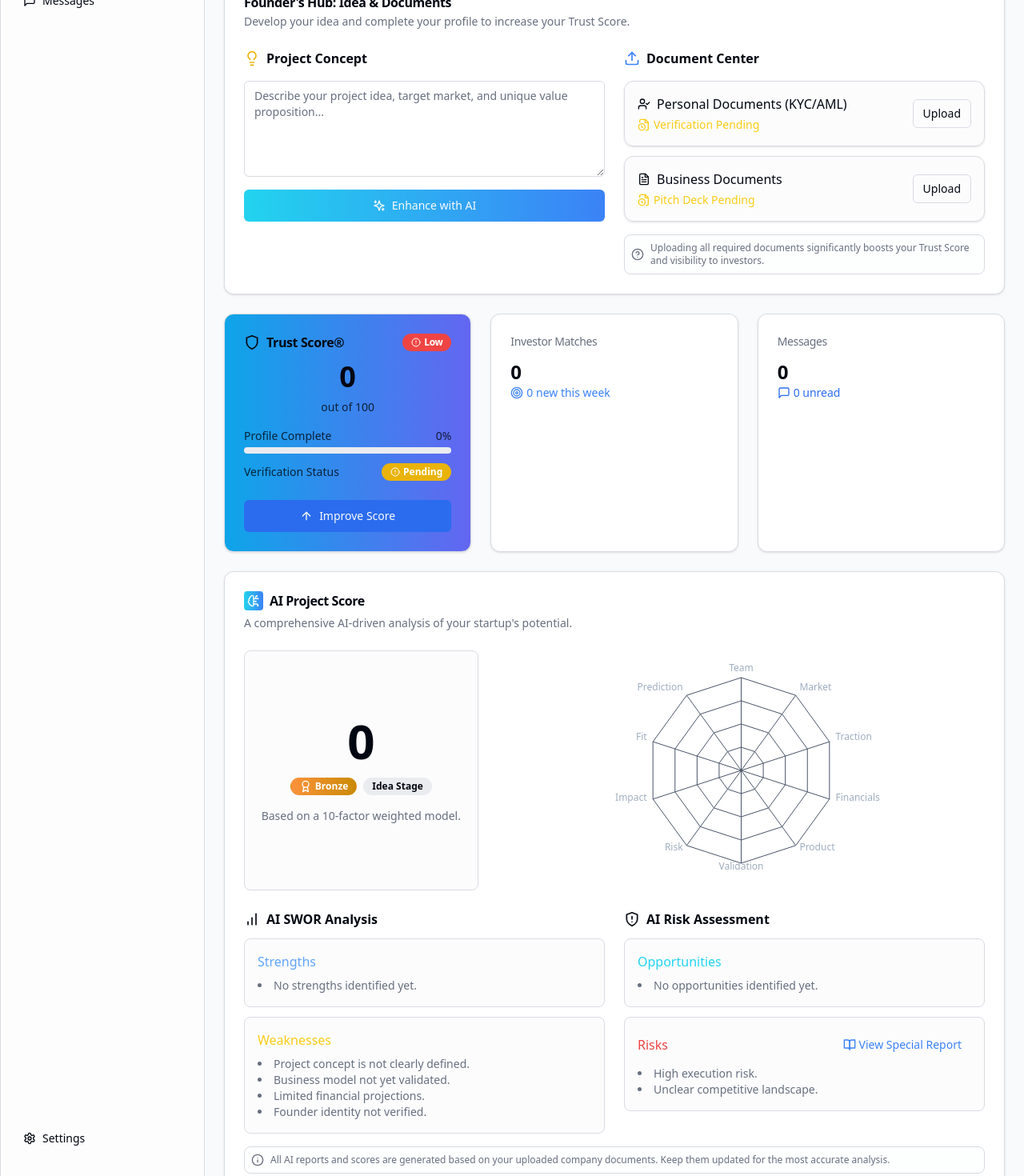
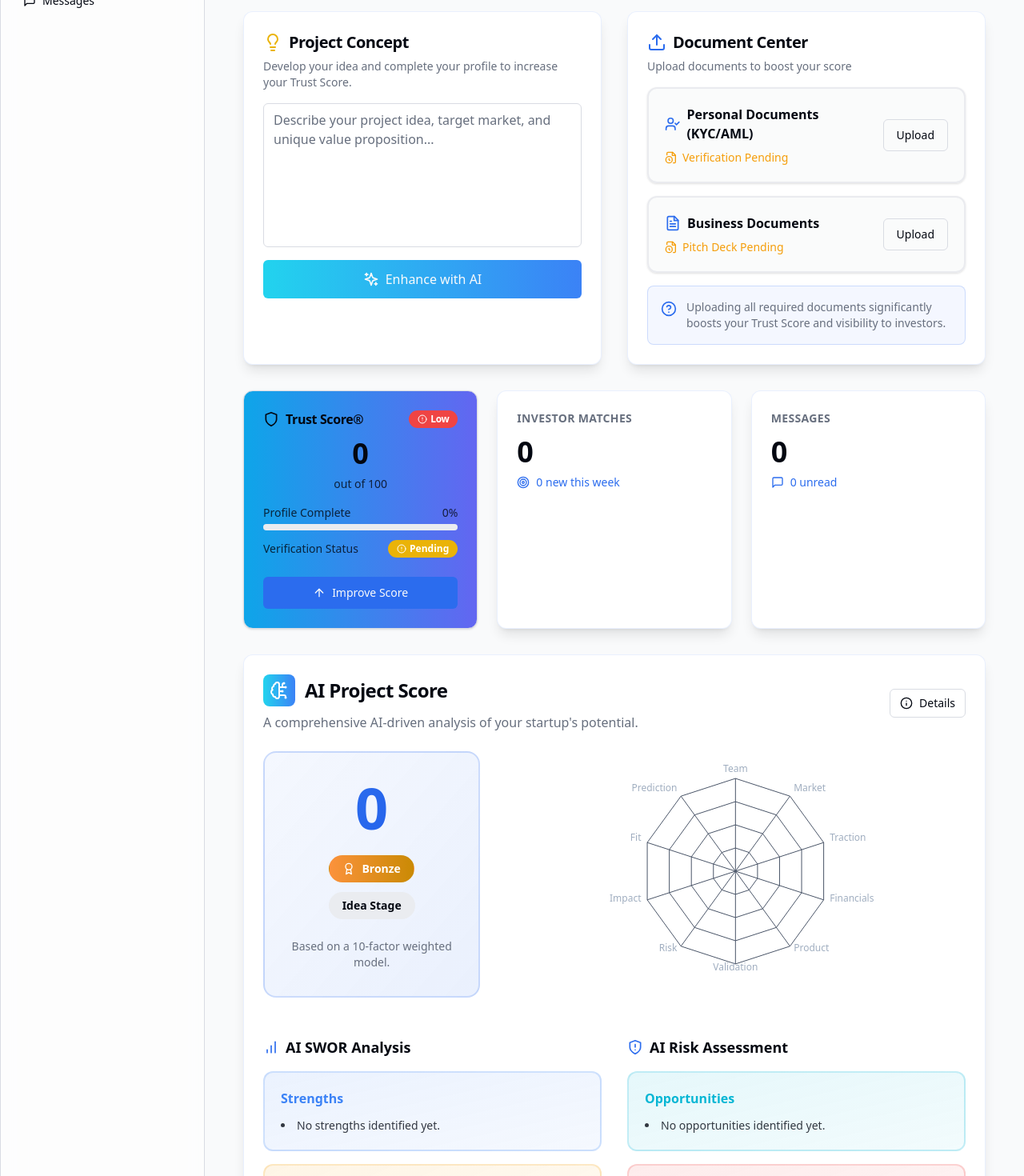
Before and after one commit to SezarRJ/arabia-ai-scout, a React (Vite) app: page /founder-dashboard in a window 1280 px wide. Shown: the part 220-1690 px from the top of the page at 80% size. Built offline with nearby package versions, Linux system fonts and the light colour scheme.

Commit message:
Update design and layout

```diff
--- a/src/pages/FounderDashboard.jsx
+++ b/src/pages/FounderDashboard.jsx
@@ -180,175 +180,219 @@ const FounderDashboard = ({ setMobileSidebarOpen }) => {
         <div className="flex-1">
           <Header setMobileSidebarOpen={setMobileSidebarOpen} />
 
-          <main className="p-4 sm:p-6 space-y-6">
+          <main className="p-4 sm:p-8 lg:p-12 max-w-7xl mx-auto">
             <motion.div
               initial={{ opacity: 0, y: 20 }}
               animate={{ opacity: 1, y: 0 }}
-              className="mb-8"
+              className="mb-10"
             >
-              <div className="flex flex-col sm:flex-row justify-between items-start sm:items-center gap-4">
+              <div className="flex flex-col sm:flex-row justify-between items-start sm:items-center gap-4 mb-2">
                 <div>
-                  <h1 className="text-3xl font-bold mb-2">
+                  <h1 className="text-4xl font-bold mb-3 bg-gradient-to-r from-primary to-blue-600 bg-clip-text text-transparent">
                     {t('welcomeBack', { firstName: user?.user_metadata?.first_name || 'Founder' })}
                   </h1>
-                  <p className="text-muted-foreground">
+                  <p className="text-muted-foreground text-lg">
                     {t('letsContinueBuilding')}
                   </p>
                 </div>
-                <Badge variant="outline" className="text-sm flex items-center space-x-2">
-                  <User className="w-4 h-4" />
+                <Badge variant="outline" className="text-sm px-4 py-2 flex items-center gap-2 border-primary/20">
+                  <User className="w-4 h-4 text-primary" />
                   <span>{t('founderAccount')}</span>
                 </Badge>
               </div>
             </motion.div>
 
-            <Card className="glass-effect w-full">
-              <CardHeader>
-                <CardTitle>{t('foundersHub')}</CardTitle>
+            <div className="grid grid-cols-1 lg:grid-cols-2 gap-8 mb-8">
+              <Card className="glass-effect border-primary/10 shadow-lg">
+                <CardHeader className="pb-4">
+                  <CardTitle className="flex items-center gap-2 text-xl">
+                    <Lightbulb className="w-6 h-6 text-yellow-500"/>
+                    {t('projectConcept')}
+                  </CardTitle>
                   <CardDescription>{t('developIdea')}</CardDescription>
                 </CardHeader>
-              <CardContent className="grid grid-cols-1 md:grid-cols-2 gap-6">
-                <div className="space-y-4">
-                  <h3 className="font-semibold flex items-center"><Lightbulb className="w-5 h-5 mr-2 text-yellow-500"/> {t('projectConcept')}</h3>
+                <CardContent className="space-y-4">
                   <Textarea
                     placeholder="Describe your project idea, target market, and unique value proposition..."
-                    className="min-h-[120px]"
+                    className="min-h-[180px] text-base resize-none focus:ring-2 focus:ring-primary/20"
                     value={projectConcept}
                     onChange={(e) => setProjectConcept(e.target.value)}
                   />
-                  <Button className="w-full ai-gradient" onClick={handleEnhanceConcept}>
-                    <Sparkles className="w-4 h-4 mr-2" />
+                  <Button className="w-full ai-gradient hover:opacity-90 transition-opacity h-12 text-base font-medium" onClick={handleEnhanceConcept}>
+                    <Sparkles className="w-5 h-5 mr-2" />
                     {t('enhanceWithAI')}
                   </Button>
-                </div>
+                </CardContent>
+              </Card>
 
-                <div className="space-y-4">
-                  <h3 className="font-semibold flex items-center"><Upload className="w-5 h-5 mr-2 text-blue-500"/> {t('documentCenter')}</h3>
-                  <div className="space-y-3">
-                    <Card className="bg-background/50 border border-border">
-                      <CardContent className="p-4 flex items-center justify-between">
-                        <div>
-                          <p className="font-medium flex items-center"><UserCheck className="w-4 h-4 mr-2"/> {t('personalDocuments')}</p>
-                          <div className={`flex items-center text-sm mt-1 ${documents.kyc ? 'text-blue-400' : 'text-yellow-400'}`}>
-                            {documents.kyc ? <FileCheck className="w-4 h-4 mr-1"/> : <FileClock className="w-4 h-4 mr-1"/>}
+              <Card className="glass-effect border-primary/10 shadow-lg">
+                <CardHeader className="pb-4">
+                  <CardTitle className="flex items-center gap-2 text-xl">
+                    <Upload className="w-6 h-6 text-primary"/>
+                    {t('documentCenter')}
+                  </CardTitle>
+                  <CardDescription>Upload documents to boost your score</CardDescription>
+                </CardHeader>
+                <CardContent className="space-y-4">
+                  <Card className="bg-background/80 border-2 border-border/50 hover:border-primary/30 transition-colors">
+                    <CardContent className="p-5 flex items-center justify-between">
+                      <div className="flex-1">
+                        <p className="font-semibold flex items-center gap-2 mb-2">
+                          <UserCheck className="w-5 h-5 text-primary"/>
+                          {t('personalDocuments')}
+                        </p>
+                        <div className={`flex items-center text-sm font-medium ${documents.kyc ? 'text-green-500' : 'text-amber-500'}`}>
+                          {documents.kyc ? <FileCheck className="w-4 h-4 mr-1.5"/> : <FileClock className="w-4 h-4 mr-1.5"/>}
                           <span>{documents.kyc ? 'KYC Verified' : t('verificationPending')}</span>
                         </div>
                       </div>
-                        <Button variant="outline" size="sm" onClick={() => handleUpload('KYC')}>{t('upload')}</Button>
+                      <Button variant="outline" size="sm" className="h-10 px-4" onClick={() => handleUpload('KYC')}>{t('upload')}</Button>
                     </CardContent>
                   </Card>
-                     <Card className="bg-background/50 border border-border">
-                      <CardContent className="p-4 flex items-center justify-between">
-                        <div>
-                          <p className="font-medium flex items-center"><FileText className="w-4 h-4 mr-2"/> {t('businessDocuments')}</p>
-                           <div className={`flex items-center text-sm mt-1 ${documents.pitchDeck ? 'text-blue-400' : 'text-yellow-400'}`}>
-                            {documents.pitchDeck ? <FileCheck className="w-4 h-4 mr-1"/> : <FileClock className="w-4 h-4 mr-1"/>}
+
+                  <Card className="bg-background/80 border-2 border-border/50 hover:border-primary/30 transition-colors">
+                    <CardContent className="p-5 flex items-center justify-between">
+                      <div className="flex-1">
+                        <p className="font-semibold flex items-center gap-2 mb-2">
+                          <FileText className="w-5 h-5 text-primary"/>
+                          {t('businessDocuments')}
+                        </p>
+                        <div className={`flex items-center text-sm font-medium ${documents.pitchDeck ? 'text-green-500' : 'text-amber-500'}`}>
+                          {documents.pitchDeck ? <FileCheck className="w-4 h-4 mr-1.5"/> : <FileClock className="w-4 h-4 mr-1.5"/>}
                           <span>{documents.pitchDeck ? t('pitchDeckVerified') : 'Pitch Deck Pending'}</span>
                         </div>
                       </div>
-                        <Button variant="outline" size="sm" onClick={() => handleUpload('Business Docs')}>{t('upload')}</Button>
+                      <Button variant="outline" size="sm" className="h-10 px-4" onClick={() => handleUpload('Business Docs')}>{t('upload')}</Button>
+                    </CardContent>
+                  </Card>
+
+                  <div className="text-sm text-muted-foreground p-4 rounded-lg bg-primary/5 flex items-start gap-3 border border-primary/20">
+                    <HelpCircle className="w-5 h-5 shrink-0 text-primary mt-0.5"/>
+                    <span>{t('uploadingImprovesScore')}</span>
+                  </div>
                 </CardContent>
               </Card>
             </div>
-                   <div className="text-xs text-muted-foreground p-2 rounded-lg bg-background/30 flex items-center border border-border">
-                      <HelpCircle className="w-4 h-4 mr-2 shrink-0"/>
-                      <span>{t('uploadingImprovesScore')}</span>
-                    </div>
-                </div>
-              </CardContent>
-            </Card>
 
-            <div className="grid grid-cols-1 md:grid-cols-3 gap-6">
+            <div className="grid grid-cols-1 md:grid-cols-3 gap-6 mb-8">
               <TrustScore
                 score={user?.user_metadata?.trust_score || 0}
                 profileComplete={user?.user_metadata?.profile_complete || 0}
                 verified={!!user?.email_confirmed_at}
               />
 
-              <Card className="glass-effect">
+              <Card className="glass-effect border-primary/10 shadow-lg hover:shadow-xl transition-shadow">
                 <CardHeader className="pb-3">
-                  <CardTitle className="text-sm font-medium text-muted-foreground">{t('investorMatches')}</CardTitle>
+                  <CardTitle className="text-sm font-semibold text-muted-foreground uppercase tracking-wide">{t('investorMatches')}</CardTitle>
                 </CardHeader>
                 <CardContent>
-                  <div className="text-2xl font-bold">0</div>
-                  <div className="flex items-center text-sm text-blue-500">
-                    <Target className="w-4 h-4 mr-1" />
+                  <div className="text-4xl font-bold mb-2">0</div>
+                  <div className="flex items-center gap-2 text-sm text-primary font-medium">
+                    <Target className="w-4 h-4" />
                     <span>{t('newThisWeek', { count: 0 })}</span>
                   </div>
                 </CardContent>
               </Card>
 
-              <Card className="glass-effect">
+              <Card className="glass-effect border-primary/10 shadow-lg hover:shadow-xl transition-shadow">
                 <CardHeader className="pb-3">
-                  <CardTitle className="text-sm font-medium text-muted-foreground">{t('messages')}</CardTitle>
+                  <CardTitle className="text-sm font-semibold text-muted-foreground uppercase tracking-wide">{t('messages')}</CardTitle>
                 </CardHeader>
                 <CardContent>
-                  <div className="text-2xl font-bold">0</div>
-                  <div className="flex items-center text-sm text-primary">
-                    <MessageSquare className="w-4 h-4 mr-1" />
+                  <div className="text-4xl font-bold mb-2">0</div>
+                  <div className="flex items-center gap-2 text-sm text-primary font-medium">
+                    <MessageSquare className="w-4 h-4" />
                     <span>{t('unread', { count: 0 })}</span>
                   </div>
                 </CardContent>
               </Card>
             </div>
 
-            <Card className="glass-effect">
-              <CardHeader>
-                <CardTitle className="flex items-center space-x-2 rtl:space-x-reverse">
-                  <BrainCircuit className="w-6 h-6 ai-gradient rounded p-1" />
+            <Card className="glass-effect border-primary/10 shadow-lg">
+              <CardHeader className="pb-6">
+                <div className="flex items-center justify-between">
+                  <div>
+                    <CardTitle className="flex items-center gap-3 text-2xl mb-2">
+                      <div className="p-2 rounded-lg ai-gradient">
+                        <BrainCircuit className="w-6 h-6 text-white" />
+                      </div>
                       <span>{t('aiProjectScore')}</span>
                     </CardTitle>
-                <CardDescription>
+                    <CardDescription className="text-base">
                       {t('aiAnalysisDescription')}
                     </CardDescription>
+                  </div>
+                  <Button variant="outline" size="sm" className="gap-2">
+                    <Info className="w-4 h-4" />
+                    Details
+                  </Button>
+                </div>
               </CardHeader>
-              <CardContent className="grid grid-cols-1 lg:grid-cols-3 gap-6">
-                <div className="lg:col-span-1 flex flex-col items-center justify-center space-y-4 p-4 rounded-lg bg-background/50 border border-border">
-                  <div className="text-6xl font-bold text-foreground">{aiProjectScoreData.score}</div>
-                  <div className="flex items-center space-x-2">
-                    <Badge className={getScoreBadgeColor(aiProjectScoreData.badge)}>
-                      <Award className="w-4 h-4 mr-1"/> {aiProjectScoreData.badge}
+              <CardContent className="grid grid-cols-1 lg:grid-cols-3 gap-8">
+                <div className="lg:col-span-1 flex flex-col items-center justify-center space-y-6 p-8 rounded-2xl bg-gradient-to-br from-primary/5 to-primary/10 border-2 border-primary/20">
+                  <div className="text-7xl font-bold bg-gradient-to-br from-primary to-blue-600 bg-clip-text text-transparent">
+                    {aiProjectScoreData.score}
+                  </div>
+                  <div className="flex flex-col items-center gap-3">
+                    <Badge className={`${getScoreBadgeColor(aiProjectScoreData.badge)} px-4 py-1.5 text-sm font-semibold`}>
+                      <Award className="w-4 h-4 mr-2"/> {aiProjectScoreData.badge}
                     </Badge>
-                    <Badge variant="secondary">{aiProjectScoreData.stage} Stage</Badge>
+                    <Badge variant="secondary" className="px-4 py-1.5 text-sm font-semibold">
+                      {aiProjectScoreData.stage} Stage
+                    </Badge>
                   </div>
-                  <p className="text-sm text-muted-foreground text-center">{t('basedOn10FactorModel')}</p>
+                  <p className="text-sm text-muted-foreground text-center font-medium">{t('basedOn10FactorModel')}</p>
                 </div>
                 <div className="lg:col-span-2">
                   <RadarChart data={aiProjectScoreData.factors} />
                 </div>
               </CardContent>
-              <CardContent>
-                <div className="grid grid-cols-1 md:grid-cols-2 gap-6">
-                  <div className="space-y-3">
-                    <h4 className="font-semibold flex items-center"><BarChart className="w-5 h-5 mr-2"/> {t('aiSworAnalysis')}</h4>
-                    <div className="p-4 rounded-lg bg-background/50 border border-border space-y-2">
-                      <p className="font-medium text-blue-400">{t('strengths')}</p>
-                      <ul className="list-disc list-inside text-sm text-muted-foreground">
-                        {aiProjectScoreData.swor.strengths.length > 0 ? aiProjectScoreData.swor.strengths.map(s => <li key={s}>{s}</li>) : <li>No strengths identified yet.</li>}
+              <CardContent className="pt-6">
+                <div className="grid grid-cols-1 md:grid-cols-2 gap-8">
+                  <div className="space-y-4">
+                    <h4 className="font-bold text-lg flex items-center gap-2 mb-4">
+                      <BarChart className="w-5 h-5 text-primary"/>
+                      {t('aiSworAnalysis')}
+                    </h4>
+                    <div className="p-5 rounded-xl bg-gradient-to-br from-blue-500/10 to-blue-500/5 border-2 border-blue-500/20 space-y-3">
+                      <p className="font-bold text-blue-500 flex items-center gap-2 text-base">
+                        {t('strengths')}
+                      </p>
+                      <ul className="list-disc list-inside text-sm text-foreground/80 space-y-1.5">
+                        {aiProjectScoreData.swor.strengths.length > 0 ? aiProjectScoreData.swor.strengths.map(s => <li key={s} className="leading-relaxed">{s}</li>) : <li>No strengths identified yet.</li>}
                       </ul>
                     </div>
-                     <div className="p-4 rounded-lg bg-background/50 border border-border space-y-2">
-                      <p className="font-medium text-yellow-400">{t('weaknesses')}</p>
-                      <ul className="list-disc list-inside text-sm text-muted-foreground">
-                        {aiProjectScoreData.swor.weaknesses.length > 0 ? aiProjectScoreData.swor.weaknesses.map(w => <li key={w}>{w}</li>) : <li>No weaknesses identified yet.</li>}
+                    <div className="p-5 rounded-xl bg-gradient-to-br from-amber-500/10 to-amber-500/5 border-2 border-amber-500/20 space-y-3">
+                      <p className="font-bold text-amber-500 flex items-center gap-2 text-base">
+                        {t('weaknesses')}
+                      </p>
+                      <ul className="list-disc list-inside text-sm text-foreground/80 space-y-1.5">
+                        {aiProjectScoreData.swor.weaknesses.length > 0 ? aiProjectScoreData.swor.weaknesses.map(w => <li key={w} className="leading-relaxed">{w}</li>) : <li>No weaknesses identified yet.</li>}
                       </ul>
                     </div>
                   </div>
-                   <div className="space-y-3">
-                    <h4 className="font-semibold flex items-center"><ShieldAlert className="w-5 h-5 mr-2"/> {t('aiRiskAssessment')}</h4>
-                     <div className="p-4 rounded-lg bg-background/50 border border-border space-y-2">
-                      <p className="font-medium text-cyan-400">{t('opportunities')}</p>
-                      <ul className="list-disc list-inside text-sm text-muted-foreground">
-                        {aiProjectScoreData.swor.opportunities.length > 0 ? aiProjectScoreData.swor.opportunities.map(o => <li key={o}>{o}</li>) : <li>No opportunities identified yet.</li>}
+                  <div className="space-y-4">
+                    <h4 className="font-bold text-lg flex items-center gap-2 mb-4">
+                      <ShieldAlert className="w-5 h-5 text-primary"/>
+                      {t('aiRiskAssessment')}
+                    </h4>
+                    <div className="p-5 rounded-xl bg-gradient-to-br from-cyan-500/10 to-cyan-500/5 border-2 border-cyan-500/20 space-y-3">
+                      <p className="font-bold text-cyan-500 flex items-center gap-2 text-base">
+                        {t('opportunities')}
+                      </p>
+                      <ul className="list-disc list-inside text-sm text-foreground/80 space-y-1.5">
+                        {aiProjectScoreData.swor.opportunities.length > 0 ? aiProjectScoreData.swor.opportunities.map(o => <li key={o} className="leading-relaxed">{o}</li>) : <li>No opportunities identified yet.</li>}
                       </ul>
                     </div>
-                     <div className="p-4 rounded-lg bg-background/50 border border-border space-y-2">
+                    <div className="p-5 rounded-xl bg-gradient-to-br from-red-500/10 to-red-500/5 border-2 border-red-500/20 space-y-3">
                       <div className="flex justify-between items-center">
-                        <p className="font-medium text-red-500">{t('risks')}</p>
+                        <p className="font-bold text-red-500 flex items-center gap-2 text-base">
+                          {t('risks')}
+                        </p>
                         <Dialog open={isRiskModalOpen} onOpenChange={setIsRiskModalOpen}>
                           <DialogTrigger asChild>
-                            <Button variant="link" size="sm" className="text-blue-500">
-                              <BookOpen className="w-4 h-4 mr-1"/> {t('viewSpecialReport')}
+                            <Button variant="ghost" size="sm" className="text-primary hover:text-primary/80 gap-2">
+                              <BookOpen className="w-4 h-4"/> {t('viewSpecialReport')}
                             </Button>
                           </DialogTrigger>
                           <DialogContent className="max-w-4xl glass-effect">
@@ -403,14 +447,14 @@ const FounderDashboard = ({ setMobileSidebarOpen }) => {
                           </DialogContent>
                         </Dialog>
                       </div>
-                      <ul className="list-disc list-inside text-sm text-muted-foreground">
-                        {aiProjectScoreData.swor.risks.length > 0 ? aiProjectScoreData.swor.risks.map(r => <li key={r}>{r}</li>) : <li>No risks identified yet.</li>}
+                      <ul className="list-disc list-inside text-sm text-foreground/80 space-y-1.5">
+                        {aiProjectScoreData.swor.risks.length > 0 ? aiProjectScoreData.swor.risks.map(r => <li key={r} className="leading-relaxed">{r}</li>) : <li>No risks identified yet.</li>}
                       </ul>
                     </div>
                   </div>
                 </div>
-                <div className="mt-4 text-xs text-muted-foreground p-2 rounded-lg bg-background/30 flex items-center border border-border">
-                  <Info className="w-4 h-4 mr-2 shrink-0"/>
+                <div className="mt-6 text-sm text-muted-foreground p-4 rounded-xl bg-primary/5 flex items-start gap-3 border border-primary/20">
+                  <Info className="w-5 h-5 shrink-0 text-primary mt-0.5"/>
                   <span>{t('aiReportInfo')}</span>
                 </div>
               </CardContent>
```
Lines whose indentation alone changed are shown as unchanged.
